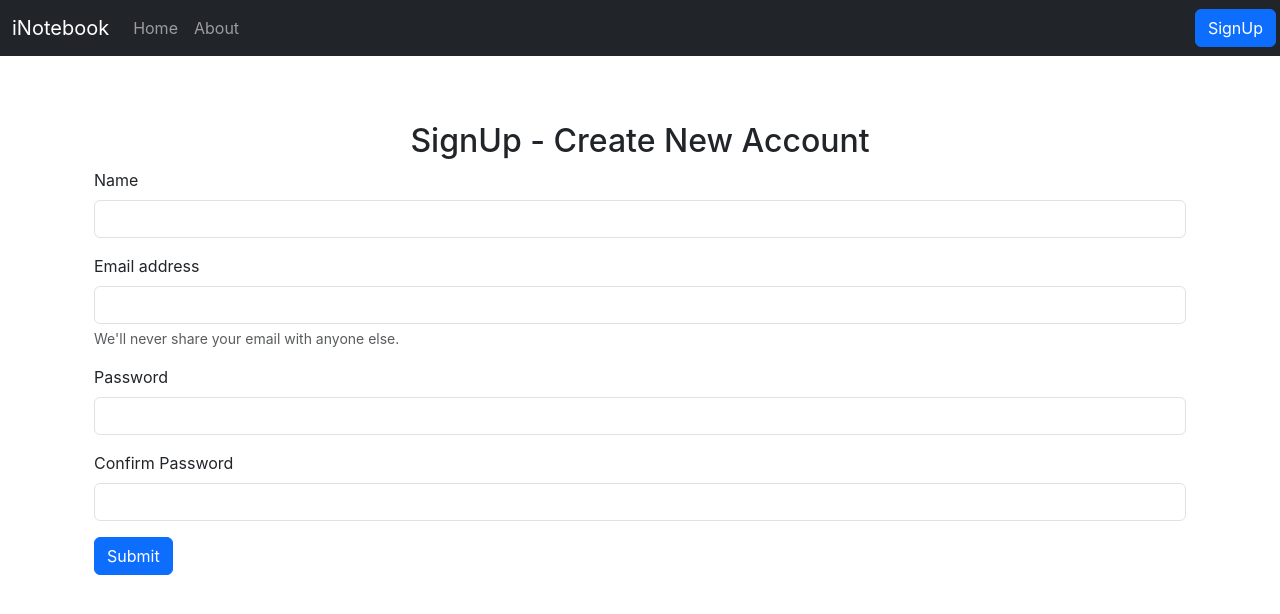
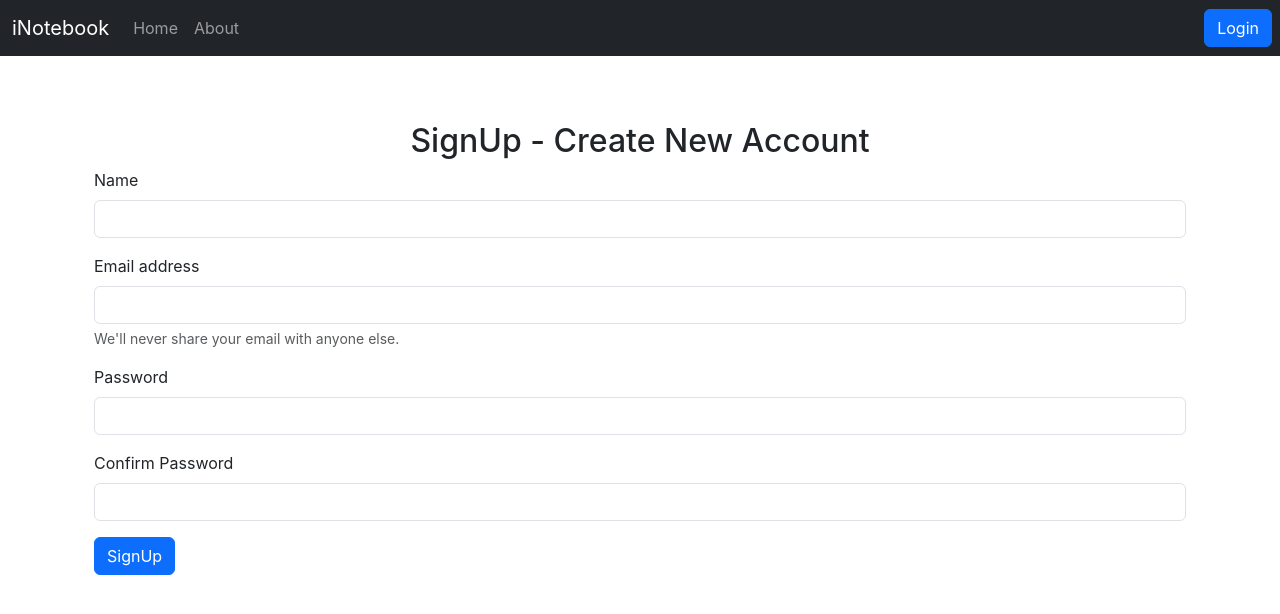
Before and after one commit to MohitGarg1234/NoteLify-ReactJs-app-, a React (Create React App) app: page /signup in a window 1280 px wide. Shown: the top 614 px of the page. Built offline with nearby package versions, Linux system fonts and the light colour scheme.

Commit message:
more changes

```diff
--- a/src/components/Navbar.js
+++ b/src/components/Navbar.js
@@ -13,6 +13,8 @@ const Navbar = (props) => {
       localStorage.removeItem('token');
       history("/login");
     }
+    const Login = location.pathname ==='/login';
+    const Signup = location.pathname ==='/signup';
   return (
 
   <nav className="navbar navbar-expand-lg bg-dark navbar-dark ">
@@ -34,9 +36,9 @@ const Navbar = (props) => {
     </div>
     {/* {(localStorage.getItem('token')) && <p className='text-primary mx-3'>NAME</p> } */}
     {!localStorage.getItem('token')?<form className='d-flex'>
-      {/* <Link disabled={localStorage.getItem('token')} className="btn btn-primary mx-1" to="/login" role='button'>Login</Link> */}
-      <Link className="btn btn-primary mx-1" to="/signup" role='button'>SignUp</Link>
-    </form>:<button onClick={handleLogout} className="btn btn-primary"> Logout </button>}
+      {!Login && <Link className="btn btn-primary mx-2" to="/login" role='button'>Login</Link>}
+      {!Signup && <Link className="btn btn-primary mx-2" to="/signup" role='button'>SignUp</Link>}
+      </form>:<button onClick={handleLogout} className="btn btn-primary mx-2"> Logout </button>}
 </nav>
   )
 }
--- a/src/components/SignUp.js
+++ b/src/components/SignUp.js
@@ -55,7 +55,7 @@ const SignUp = (props) => {
           <input type="password" id="cpassword" onChange={onChange} name ="cpassword" className="form-control" required minLength={5}/>
         </div>
 
-        <button type="submit" className="btn btn-primary">Submit</button>
+        <button type="submit" className="btn btn-primary">SignUp</button>
       </form>
     </div>
   )
```
Lines whose indentation alone changed are shown as unchanged.
